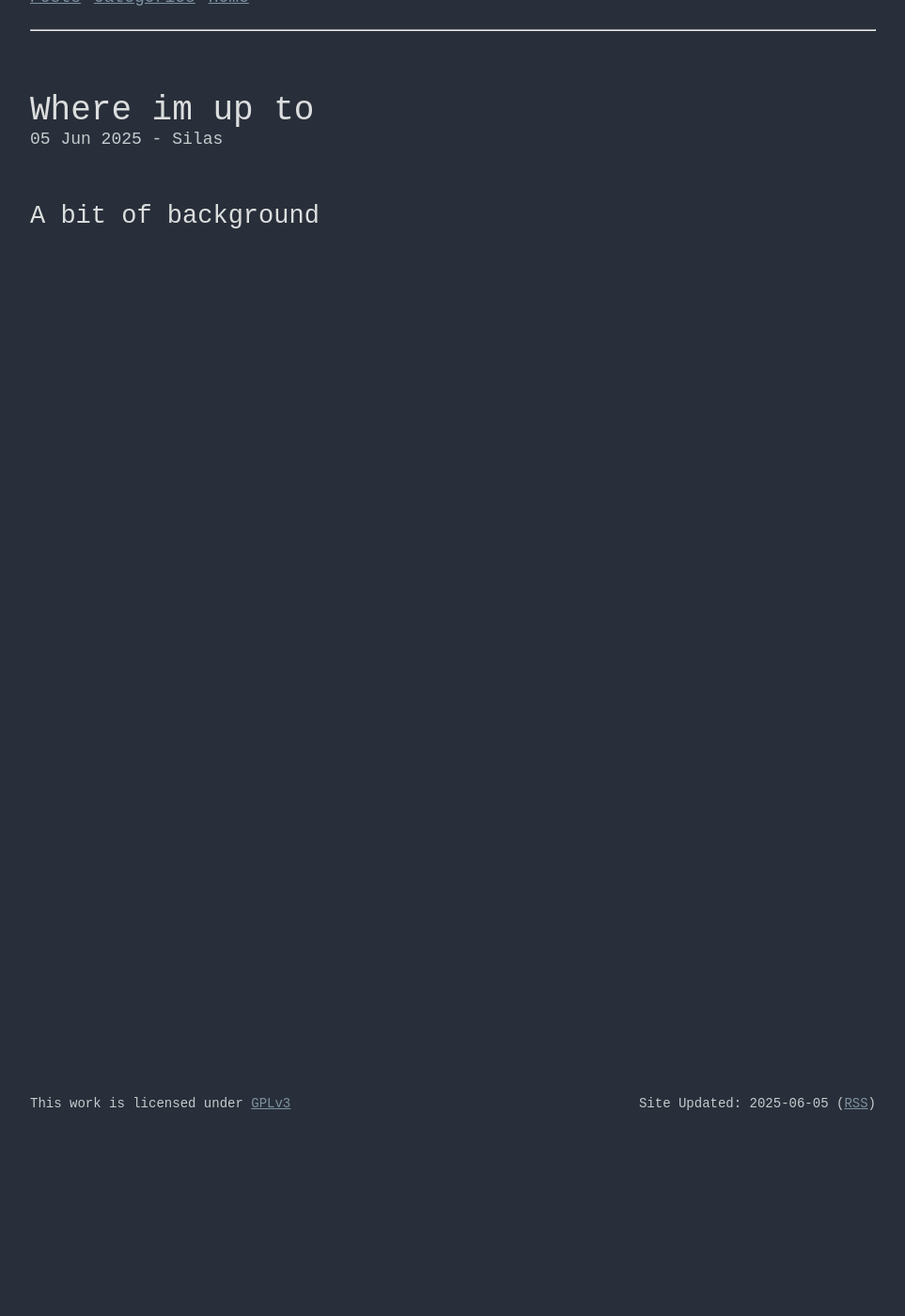
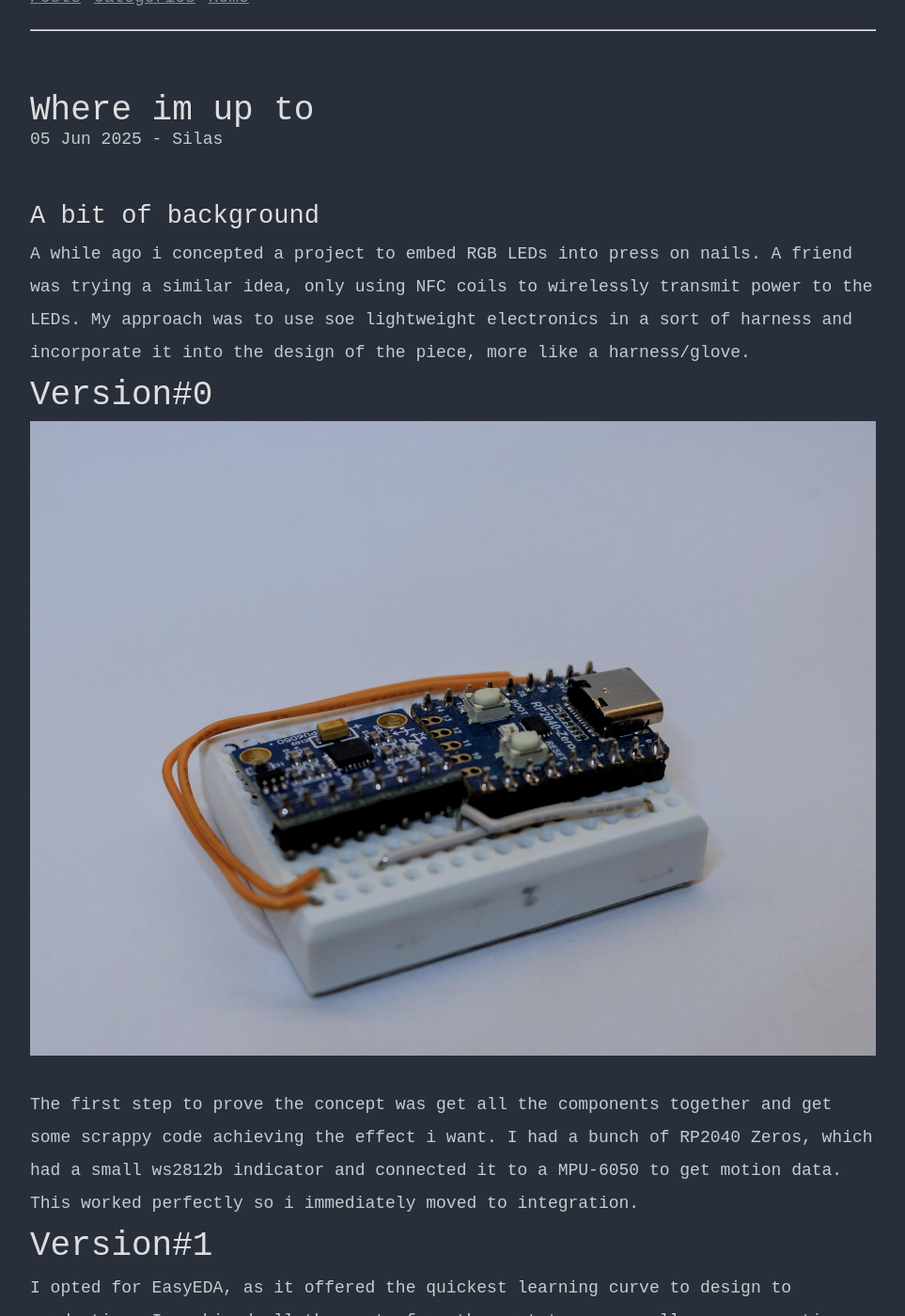
Before and after one commit to Cryaniptic/Cryaniptic.github.io, a Jekyll site: the page built from Projects/Illuminated Nails/_posts/2025-06-05-Start.md, in a window 1280 px wide and 1400 px high, scrolled down 196 px. Shown: the whole window at 94% size, without its empty margins (158-1121 px from the left). Built offline with Jekyll 4.4.1, drawn with Linux system fonts in a browser that asks for light colours; some of the changed text lies outside the part shown.

Commit message:
New post

```diff
--- a/Projects/Illuminated Nails/_posts/2025-06-05-Start.md
+++ b/Projects/Illuminated Nails/_posts/2025-06-05-Start.md
@@ -5,3 +5,23 @@ title: Where im up to
 ---
 
 ## A bit of background
+
+A while ago i concepted a project to embed RGB LEDs into press on nails. A friend was trying a similar idea, only using NFC coils to wirelessly transmit power to the LEDs. My approach was to use soe lightweight electronics in a sort of harness and incorporate it into the design of the piece, more like a harness/glove.
+
+# Version#0
+
+![Prototype](/assets/image/Nails/IMG_4393.jpg)
+<br>
+
+The first step to prove the concept was get all the components together and get some scrappy code achieving the effect i want. I had a bunch of RP2040 Zeros, which had a small ws2812b indicator and connected it to a MPU-6050 to get motion data. This worked perfectly so i immediately moved to integration.
+
+# Version#1
+
+I opted for EasyEDA, as it offered the quickest learning curve to design to production. I combined all the parts from the prototype, as well as a connection ribbon and LED module to embed into a press on nail.
+
+![Design](/assets/image/Nails/image-1.png)
+<br>
+![Board](/assets/image/Nails/IMG_4394.jpg)
+<br>
+
+This version unfortunately had a few problems. I had mixed up the footprint of the USB-C and had an error with the data lines, was missing i2c pullup resistors and
```
Also changed, not shown: assets/image/Nails/image-1.png (added).
